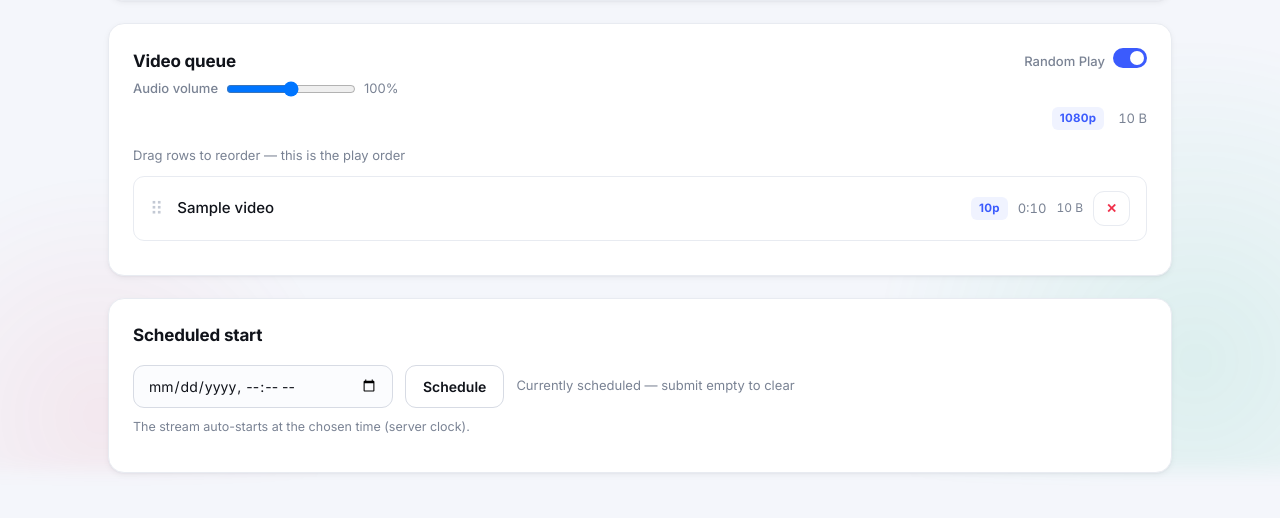
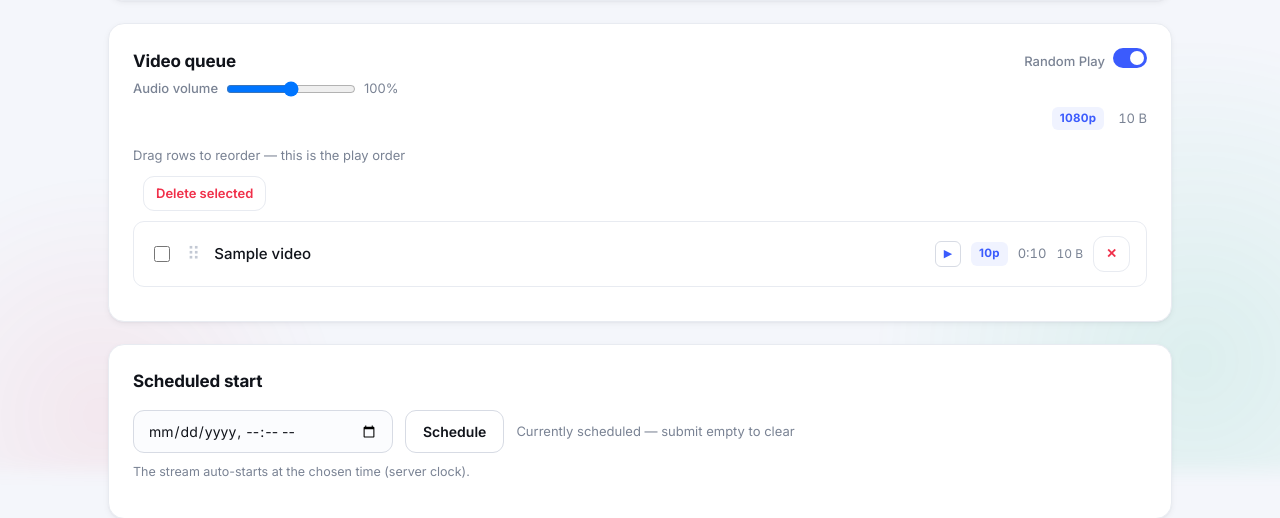
Before and after one commit to ErrorGone-YT/StreamCast, a Flask app: page /stream/1 in a window 1280 px wide. Shown: the part 597-1115 px from the top of the page. Before the commit the page ends 1074 px from the top, so only its background shows below. Run offline with Flask 3, Linux system fonts and the light colour scheme; the visitor is signed in with stand-in values (Sample User, id 1); tables that the repository leaves empty hold one stand-in row (values such as "Sample post"); some libraries are stand-ins or nearby versions.

Commit message:
Add batch delete, owner-only file preview player, encode queue chip on dashboard

```diff
--- a/app.py
+++ b/app.py
@@ -438,7 +438,8 @@ def dashboard():
         "total_gb": usage.total / 1024 ** 3,
         "used_pct": round(100 * usage.used / usage.total, 1) if usage.total else 0,
     }
-    return render_template("dashboard.html", streams=streams, disk=disk)
+    return render_template("dashboard.html", streams=streams, disk=disk,
+                           encoding_count=db.count_encoding_videos())
 
 
 # --- Stream CRUD -------------------------------------------------------------
@@ -673,6 +674,16 @@ def video_set_loop(video_id):
     return redirect(url_for("stream_detail", stream_id=video["stream_id"]))
 
 
+def _delete_video_row(video):
+    """Terminate a running encode, clear loop references, remove files and row."""
+    terminate_job(video["id"])
+    stream = db.get_stream(video["stream_id"])
+    if stream and "loop_video_id" in stream.keys() and stream["loop_video_id"] == video["id"]:
+        db.update_stream(video["stream_id"], loop_video_id=None)
+    _remove_video_files(video)
+    db.delete_video(video["id"])
+
+
 @app.route("/video/delete/<int:video_id>", methods=["POST"])
 @login_required
 def video_delete(video_id):
@@ -683,19 +694,47 @@ def video_delete(video_id):
     # but never remove the files themselves.
     if current_role() != "admin":
         abort(403)
+    _delete_video_row(video)
+    return redirect(url_for("stream_detail", stream_id=video["stream_id"]))
 
-    # Stop a running encode via the in-memory job registry — the DB-stored
-    # encode_pid may be stale (OS PID reuse) and must never be killed blindly.
-    terminate_job(video_id)
 
-    # Clear the music stream's background if its loop video is being deleted.
-    stream = db.get_stream(video["stream_id"])
-    if stream and "loop_video_id" in stream.keys() and stream["loop_video_id"] == video_id:
-        db.update_stream(video["stream_id"], loop_video_id=None)
+@app.route("/videos/delete/<int:stream_id>", methods=["POST"])
+@login_required
+@ajax_required
+def videos_delete_batch(stream_id):
+    """Batch delete selected queue files (admins only)."""
+    stream = db.get_stream(stream_id)
+    if not stream:
+        abort(404)
+    if current_role() != "admin":
+        abort(403)
+    data = request.get_json(silent=True) or {}
+    try:
+        ids = [int(i) for i in data.get("ids", [])]
+    except (TypeError, ValueError):
+        ids = []
+    deleted = 0
+    for vid in ids:
+        video = db.get_video(vid)
+        if video and video["stream_id"] == stream_id:
+            _delete_video_row(video)
+            deleted += 1
+    return jsonify({"ok": True, "deleted": deleted})
 
-    _remove_video_files(video)
-    db.delete_video(video_id)
-    return redirect(url_for("stream_detail", stream_id=video["stream_id"]))
+
+@app.route("/video/file/<int:video_id>")
+@login_required
+def video_file(video_id):
+    """Owner-only preview player for the normalized file (no YouTube needed)."""
+    video = db.get_video(video_id)
+    if not video or not video["encoded_name"]:
+        abort(404)
+    _owned_stream(video["stream_id"])
+    path = config.ENCODED_DIR / video["encoded_name"]
+    if not path.exists():
+        abort(404)
+    mime = "audio/mpeg" if video["kind"] == "audio" else "video/mp4"
+    return send_file(path, mimetype=mime, conditional=True)
 
 
 # --- JSON API (live polling) ------------------------------------------------
--- a/db.py
+++ b/db.py
@@ -314,6 +314,13 @@ def delete_video(video_id):
     with get_db() as db:
         db.execute("DELETE FROM videos WHERE id = ?", (video_id,))
 
+def count_encoding_videos():
+    """Files currently queued for / being normalized (dashboard chip)."""
+    with get_db() as db:
+        return db.execute(
+            "SELECT COUNT(*) c FROM videos WHERE status IN ('waiting_encode', 'encoding')"
+        ).fetchone()["c"]
+
 def reorder_videos(stream_id, ordered_ids):
     with get_db() as db:
         for pos, vid in enumerate(ordered_ids):
--- a/static/style.css
+++ b/static/style.css
@@ -652,6 +652,11 @@ html[data-theme="dark"] .topbar-menu { background: #151926; border-color: rgba(2
 .disk-bar-fill.warn { background: linear-gradient(90deg, #fbbf24, #f59e0b); }
 .disk-bar-fill.low { background: linear-gradient(90deg, #ff5a70, var(--live)); }
 .disk-label { font-size: 12.5px; color: var(--muted); font-variant-numeric: tabular-nums; white-space: nowrap; }
+.encode-chip {
+  font-size: 12px; font-weight: 600; color: var(--accent);
+  background: rgba(109,135,255,.10); padding: 3px 10px;
+  border-radius: 999px; white-space: nowrap;
+}
 
 /* ---- iOS-style toggle switch (shuffle, video sound, thumbnails) ---- */
 .switch { position: relative; display: inline-block; width: 34px; height: 20px; flex: none; }
@@ -675,6 +680,27 @@ input:checked + .slider:before { transform: translateX(14px); }
 }
 .no-thumbs .tile-thumb { display: none; }
 .no-thumbs .stream-card .name { margin-top: 0; }
+
+/* ---- Batch select & mini preview (queue) ---- */
+.qselect { width: 16px; height: 16px; accent-color: var(--accent); cursor: pointer; flex: none; }
+.batch-bar { display: flex; align-items: center; gap: 10px; margin: 0 0 10px; font-size: 13px; color: var(--muted); }
+.qplay {
+  width: 26px; height: 26px; flex: none;
+  display: inline-flex; align-items: center; justify-content: center;
+  border: 1px solid var(--border-strong); border-radius: 6px;
+  background: var(--surface); color: var(--accent); cursor: pointer; padding: 0; font-size: 11px;
+  transition: border-color .15s var(--ease), color .15s var(--ease);
+}
+.qplay:hover { border-color: var(--accent); }
+.preview-dlg {
+  border: 1px solid var(--border-strong); border-radius: 14px;
+  padding: 14px; background: var(--surface); color: var(--text);
+  max-width: min(720px, 92vw);
+}
+.preview-dlg::backdrop { background: rgba(0,0,0,.55); }
+.preview-dlg video { width: 100%; max-height: 60vh; border-radius: 8px; background: #000; }
+.preview-foot { display: flex; align-items: center; justify-content: space-between; gap: 10px; margin-top: 10px; }
+.preview-foot span { overflow: hidden; text-overflow: ellipsis; white-space: nowrap; }
 
 /* ---- Queue card header + control rows ---- */
 .qhead { display: flex; align-items: center; justify-content: space-between; gap: 10px; margin-bottom: 4px; }
--- a/templates/base.html
+++ b/templates/base.html
@@ -29,7 +29,7 @@
   <link rel="preconnect" href="https://fonts.googleapis.com">
   <link rel="preconnect" href="https://fonts.gstatic.com" crossorigin>
   <link href="https://fonts.googleapis.com/css2?family=Inter:wght@400;500;600;700;800&display=swap" rel="stylesheet">
-  <link rel="stylesheet" href="{{ url_for('static', filename='style.css') }}?v=23">
+  <link rel="stylesheet" href="{{ url_for('static', filename='style.css') }}?v=24">
 </head>
 <body>
   <div class="topbar">
--- a/templates/dashboard.html
+++ b/templates/dashboard.html
@@ -20,6 +20,9 @@
          style="width: {{ disk.used_pct }}%;"></div>
   </div>
   <span class="disk-label">{{ '%.1f'|format(disk.free_gb) }} GB free of {{ '%.1f'|format(disk.total_gb) }} GB</span>
+  {% if encoding_count %}
+  <span class="encode-chip" title="Files being normalized right now">🎞 {{ encoding_count }} encoding</span>
+  {% endif %}
 </div>
 
 {% if streams %}
--- a/templates/stream.html
+++ b/templates/stream.html
@@ -148,10 +148,19 @@
   {% endif %}
   {% if videos %}
   <span id="queueHint" class="muted qhint">Drag rows to reorder — this is the play order</span>
+  {% if u_role == 'admin' %}
+  <div id="batchBar" class="batch-bar" hidden>
+    <span id="batchCount"></span>
+    <button type="button" class="btn btn-sm btn-danger" id="batchDeleteBtn">Delete selected</button>
+  </div>
+  {% endif %}
   <ul class="queue" id="queue" data-stream="{{ stream.id }}">
     {% for v in videos %}
     <li class="qitem" data-id="{{ v.id }}">
 
+      {% if u_role == 'admin' %}
+      <input type="checkbox" class="qselect" data-id="{{ v.id }}" aria-label="Select file for deletion">
+      {% endif %}
       <span class="qhandle" title="Drag to reorder">⠿</span>
       <div class="qrow-top">
         <div class="qmain">
@@ -162,6 +171,9 @@
       </div>
       <div class="qmeta">
       <span class="nowtag" data-nowtag hidden>● ON AIR</span>
+      {% if can_manage and v.status == 'completed' and v.encoded_name %}
+      <button type="button" class="qplay" data-video="{{ v.id }}" data-name="{{ v.orig_name }}" title="Preview">▶</button>
+      {% endif %}
       {% if stream.stream_type == 'music' and v.kind == 'video' %}
         {% if stream.loop_video_id == v.id %}
         <span class="pill pill-off" style="font-size:11px; white-space:nowrap">◐ LOOP BG</span>
@@ -188,6 +200,16 @@
   <div class="empty" style="padding:32px">{% if stream.stream_type == 'music' %}No audio yet. Upload audio tracks to build your 24/7 music loop.{% else %}No videos yet. Upload some above to build your 24/7 loop.{% endif %}</div>
   {% endif %}
 </div>
+
+{% if can_manage %}
+<dialog id="previewDlg" class="preview-dlg">
+  <video id="previewPlayer" controls autoplay></video>
+  <div class="preview-foot">
+    <span id="previewName" class="muted"></span>
+    <button type="button" class="btn btn-sm" id="previewClose">Close</button>
+  </div>
+</dialog>
+{% endif %}
 
 <!-- Schedule -->
 <div class="card">
@@ -618,6 +640,52 @@ fitQueueNames();
 window.addEventListener('resize', fitQueueNames);
 if (document.fonts && document.fonts.ready) document.fonts.ready.then(fitQueueNames);  // re-measure after the webfont swaps in
 
+// --- Batch selection & delete (admins) ---
+const qselects = document.querySelectorAll('.qselect');
+if (qselects.length) {
+  const bar = document.getElementById('batchBar');
+  const count = document.getElementById('batchCount');
+  document.getElementById('batchDeleteBtn').addEventListener('click', async () => {
+    const ids = [...document.querySelectorAll('.qselect:checked')].map(cb => +cb.dataset.id);
+    if (!ids.length) return;
+    if (!confirm(`Delete ${ids.length} selected file(s)? This cannot be undone.`)) return;
+    try {
+      const res = await fetch(`/videos/delete/${streamId}`, {
+        method: 'POST',
+        headers: {'Content-Type': 'application/json', 'X-Requested-With': 'XMLHttpRequest'},
+        body: JSON.stringify({ ids })
+      });
+      if (!res.ok) throw new Error('HTTP ' + res.status);
+      window.location.reload();
+    } catch (e) {
+      console.error('Batch delete failed', e);
+      showSettingsError('Failed to delete selected files');
+    }
+  });
+  const updateBar = () => {
+    const n = document.querySelectorAll('.qselect:checked').length;
+    bar.hidden = n === 0;
+    count.textContent = n + ' selected';
+  };
+  qselects.forEach(cb => cb.addEventListener('change', updateBar));
+}
+
+// --- Mini preview player (owner only) ---
+const previewDlg = document.getElementById('previewDlg');
+if (previewDlg) {
+  const player = document.getElementById('previewPlayer');
+  document.querySelectorAll('.qplay').forEach(btn => {
+    btn.addEventListener('click', () => {
+      document.getElementById('previewName').textContent = btn.dataset.name || '';
+      player.src = `/video/file/${btn.dataset.video}`;
+      previewDlg.showModal();
+    });
+  });
+  const stopPreview = () => { player.pause(); player.removeAttribute('src'); player.load(); };
+  document.getElementById('previewClose').addEventListener('click', () => previewDlg.close());
+  previewDlg.addEventListener('close', stopPreview);
+}
+
 // --- Live polling: encode statuses + stream live state ---
 async function poll() {
   try {
```
